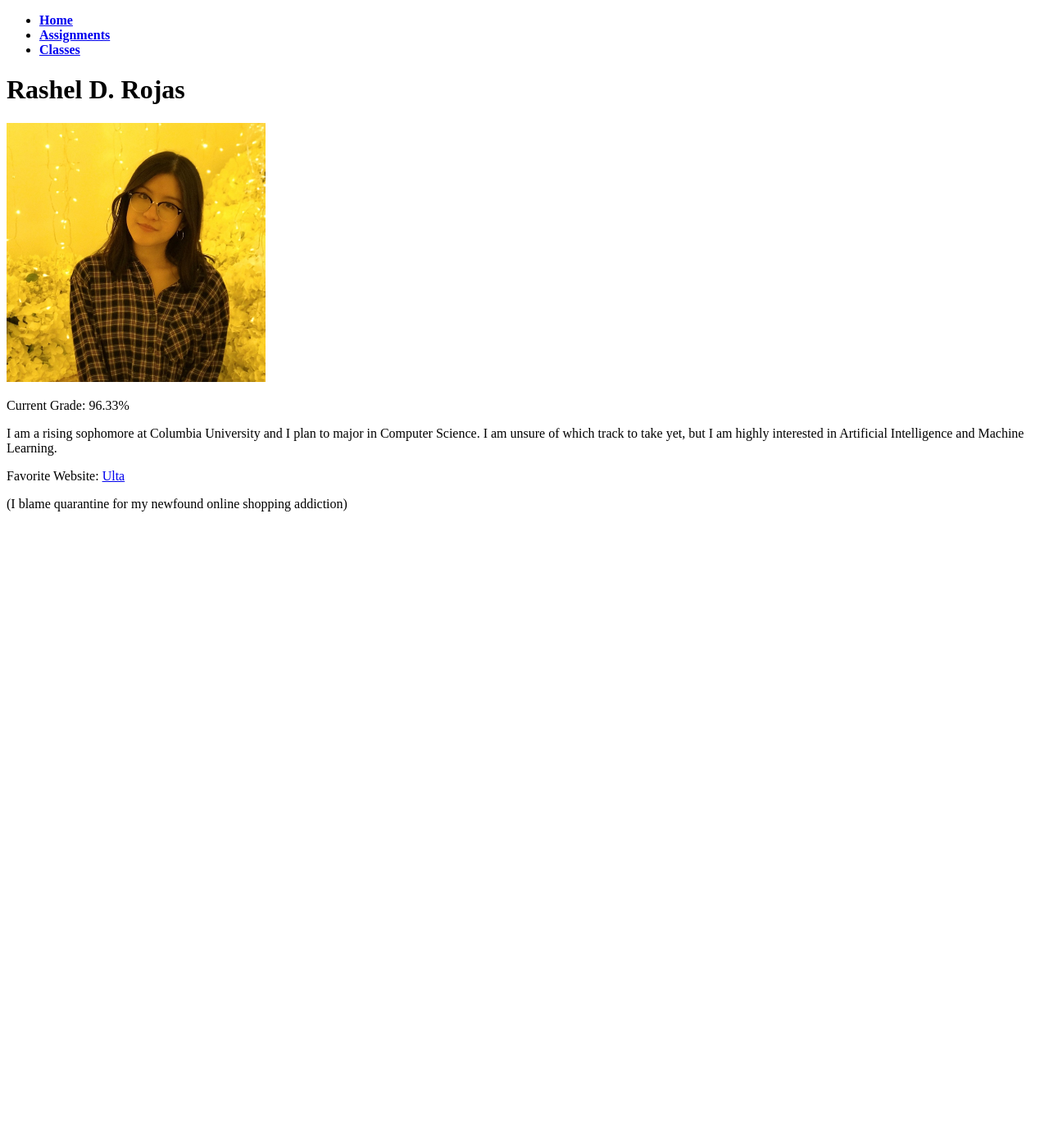
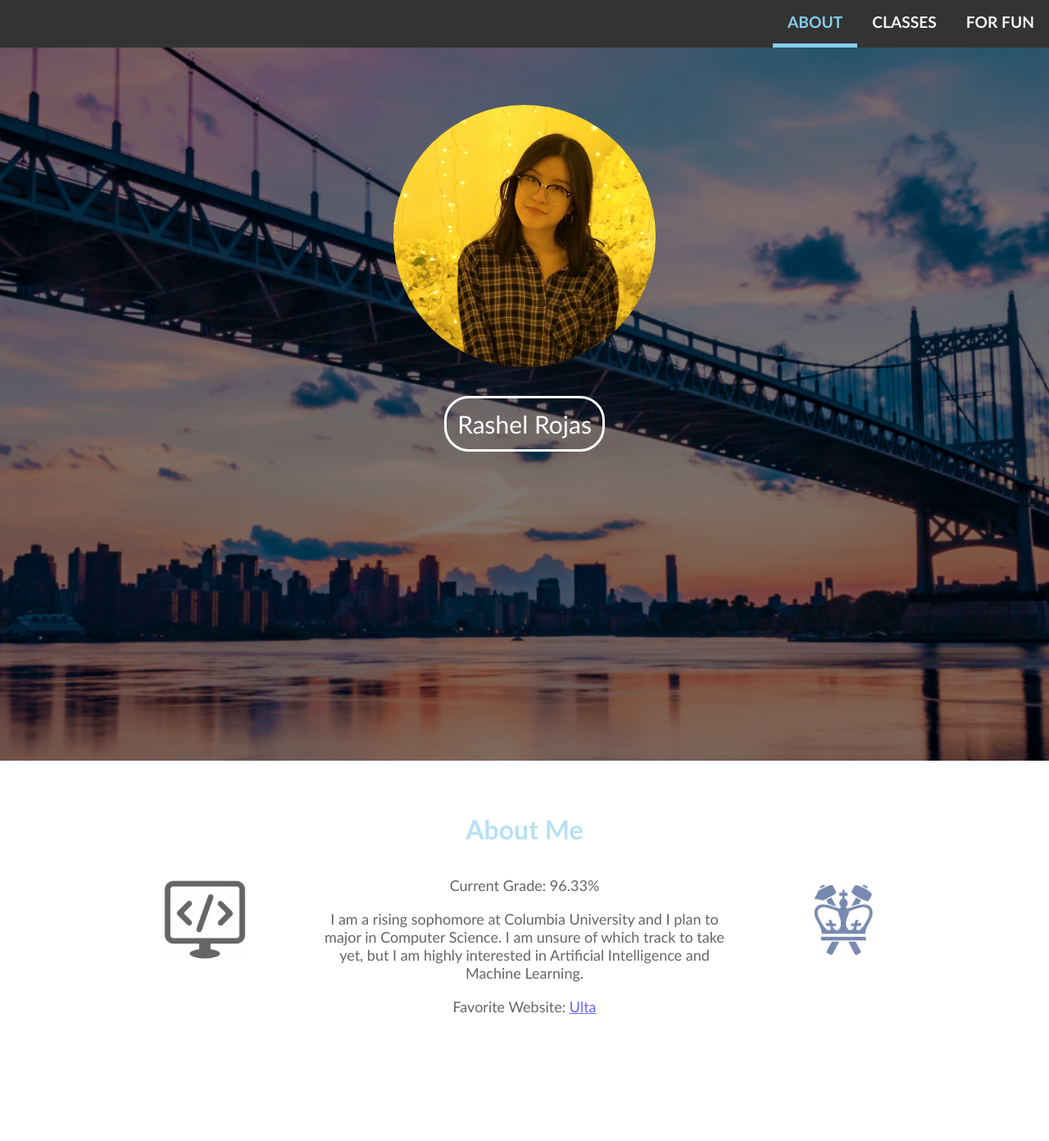
Before and after one commit to rashelr341/rdr2139-final, a Flask app: page / in a window 1280 px wide. Shown: the whole page at 82% size. Before the commit the page ends 624 px from the top, so only its background shows below. Run offline with Flask 2, Linux system fonts and the light colour scheme.

Commit message:
Finished home page (again).

```diff
--- a/app.py
+++ b/app.py
@@ -16,13 +16,13 @@ app = Flask(__name__)
 def home():
     return render_template("index.html")
 
-@app.route('/assignments/')
-def assignments():
-    return render_template('assignments.html')
-
 @app.route('/classes/')
 def classes():
     return render_template('classes.html')
+
+@app.route('/fun/')
+def fun():
+    return render_template('fun.html')
 
 @app.route("/1006")
 def homepage_1006():
--- /dev/null
+++ b/static/css/main.css
@@ -0,0 +1,107 @@
+body {
+    margin: 0;
+    padding: 0;
+    height: 100%;
+    text-align: center;
+    color: black;
+    font-family: "Trebuchet MS", Helvetica, sans-serif;
+    font-stretch: condensed;
+}
+html {
+    height: 100%;
+    scroll-behavior: smooth;
+}
+
+h1, p {
+    margin: 0;
+    font-family: "Trebuchet MS", Helvetica, sans-serif;
+
+}
+
+p {
+    font-size: 18px;
+}
+
+
+.parallax {
+  background: linear-gradient( rgba(0, 0, 0, 0.5), rgba(0, 0, 0, 0.5) ), url("../images/background.png");
+  height: 100%;
+  padding-top: 10%;
+
+  background-attachment: fixed;
+  background-position: center;
+  background-repeat: no-repeat;
+  background-size: cover;
+}
+
+#main {
+    height:50%;
+    opacity: 0.6;
+    padding-top:5%;
+}
+
+#main h1 {
+    color: skyblue;
+}
+
+
+#profile, h1, p {
+  display: block;
+  margin-left: auto;
+  margin-right: auto;
+  width: 40%;
+}
+
+
+
+
+#ontop a:link, #ontop a:visited {
+    background: none;
+    border: 3px solid white;
+    border-radius: 1em;
+    padding: 1%;
+    width: 20%;
+    font-size: 30px;
+    text-decoration: none;
+    color: white;
+}
+
+#ontop a:hover {
+    background-color: white;
+    color: #333;
+    transition: 0.5s;
+}
+
+
+
+
+
+#navbar {
+    background-color: #333;
+    overflow: hidden;
+    position: fixed;
+    top: 0;
+    width: 100%;
+}
+
+#navbar a {
+  float: right;
+  border-bottom: 5px solid #333;
+  color: #f2f2f2;
+  text-align: center;
+  padding: 15px 18px;
+  text-decoration: none;
+  font-size: 120%;
+}
+
+/* Change the color of links on hover */
+#navbar a:hover {
+  color: skyblue;
+  border-bottom-color: skyblue;
+}
+
+/* Add a color to the active/current link */
+#navbar a.active {
+  color: skyblue;
+  border-bottom-color: skyblue;
+}
--- a/templates/1006.html
+++ b/templates/1006.html
@@ -3,7 +3,7 @@
     <head>
         <!--specifies title of the page !-->
         <title>Home</title>
-    <head>
+    </head>
     <body>
     <p>1006 homepage</p>
     </body>
--- a/templates/index.html
+++ b/templates/index.html
@@ -2,29 +2,63 @@
 <html>
     <head>
         <title>Home</title>
+        <link rel="stylesheet" href="{{ url_for('static', filename='css/main.css') }}">
         <style>
-            img {
+            #profile {
                 width: 25%;
+                border-radius: 50%;
+                margin-bottom: 4%;
             }
+
+            .icon {
+                display:block;
+                width: 100px;
+                margin-top: 80px;
+            }
+
+            #icon1 {
+
+                float: left;
+                margin-left: 200px;
+
+            }
+
+            #icon2 {
+                float: right;
+                margin-right: 200px;
+
+            }
+
         </style>
-    <head>
+
+    </head>
 
     <body>
         {% extends "navigation.html" %}
         {% block content %}
-        <h1>Rashel D. Rojas</h1>
 
-        <img src="/static/images/profile.jpg" alt="My picture.">
+        <div class= "parallax">
+            <div id="ontop">
+                <img id= "profile" src="/static/images/profile.jpg" alt="Profile.">
+                <a href="#main">Rashel Rojas</a>
+            </div>
+        </div>
 
+        <div id= "main">
+            <img class="icon" id="icon1" src="static/images/icon1.png">
+            <img class="icon" id="icon2" src="static/images/icon2.png">
+            <h1>About Me</h1>
+            <br><br>
             <p>Current Grade: 96.33% </p>
-
+            <br>
             <p>I am a rising sophomore at Columbia University and I
             plan to major in Computer Science. I am unsure of which track
             to take yet, but I am highly interested in Artificial Intelligence
             and Machine Learning.</p>
+            <br>
+            <p>Favorite Website: <a href="https://www.ulta.com/">Ulta</a></p>
+        </div>
 
-        <p>Favorite Website: <a href="https://www.ulta.com/">Ulta</a></p>
-        <p>(I blame quarantine for my newfound online shopping addiction)</p>
         {% endblock %}
 
     </body>
--- a/templates/navigation.html
+++ b/templates/navigation.html
@@ -1,14 +1,11 @@
 <!DOCTYPE html>
 <html>
     <body>
-
-        <div class="navbar"><strong>
-            <ul>
-                <li><a href="{{ url_for('home') }}">Home</a></li>
-                <li><a href="{{ url_for('assignments') }}">Assignments</a></li>
-                <li><a href="{{ url_for('classes') }}">Classes</a></li>
-              </ul>
-          </strong></div>
+        <div id="navbar"><strong>
+            <a href="{{ url_for('fun') }}">FOR FUN</a></li>
+            <a href="{{ url_for('classes') }}">CLASSES</a>
+            <a class="active" href="{{ url_for('home') }}">ABOUT</a>
+         </strong></div>
         {% block content %}
         {% endblock %}
 
```
Also changed, not shown: templates/assignments.html (deleted, +0 -14 lines), templates/classes.html (+47 -3 lines), templates/fun.html (added, +58 -0 lines), templates/personal.html (added, +37 -0 lines), static/images/background.png (added), static/images/icon1.png (added), static/images/icon2.png (added). Lines whose indentation alone changed are shown as unchanged.
